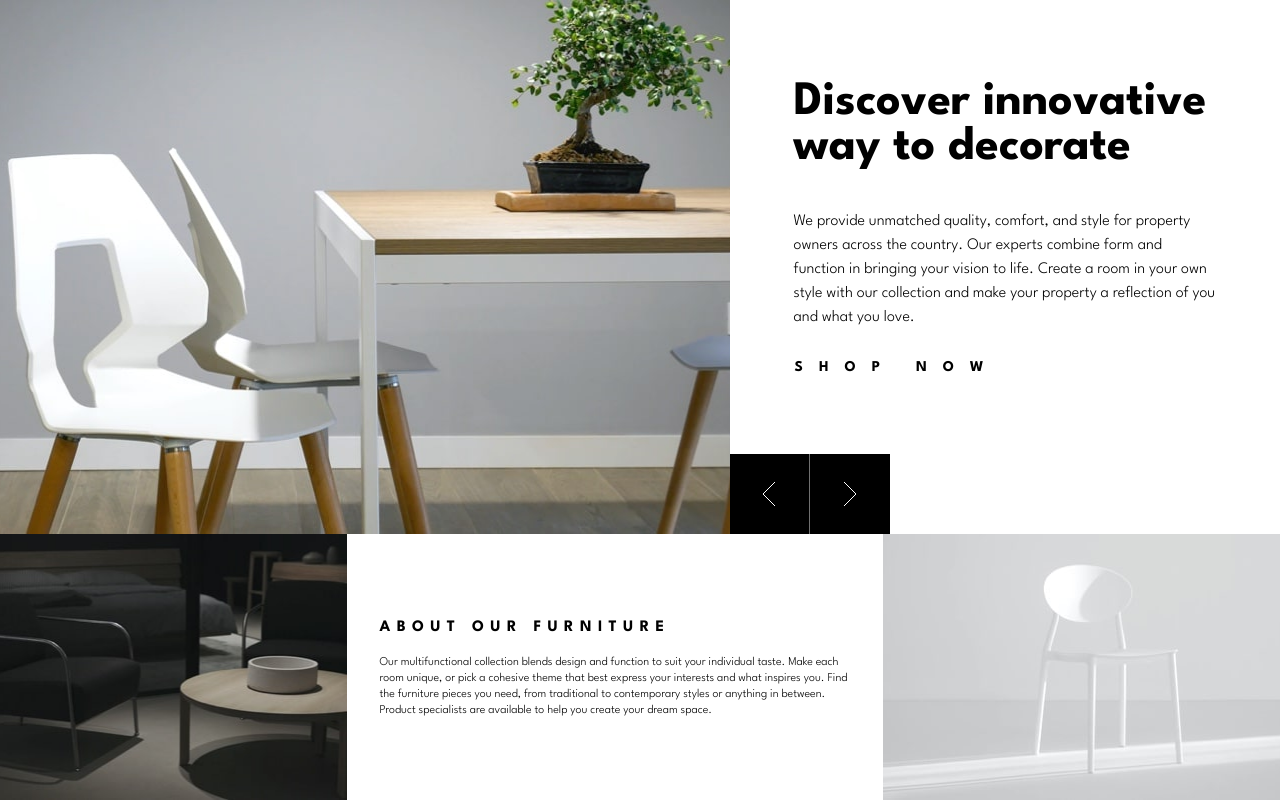
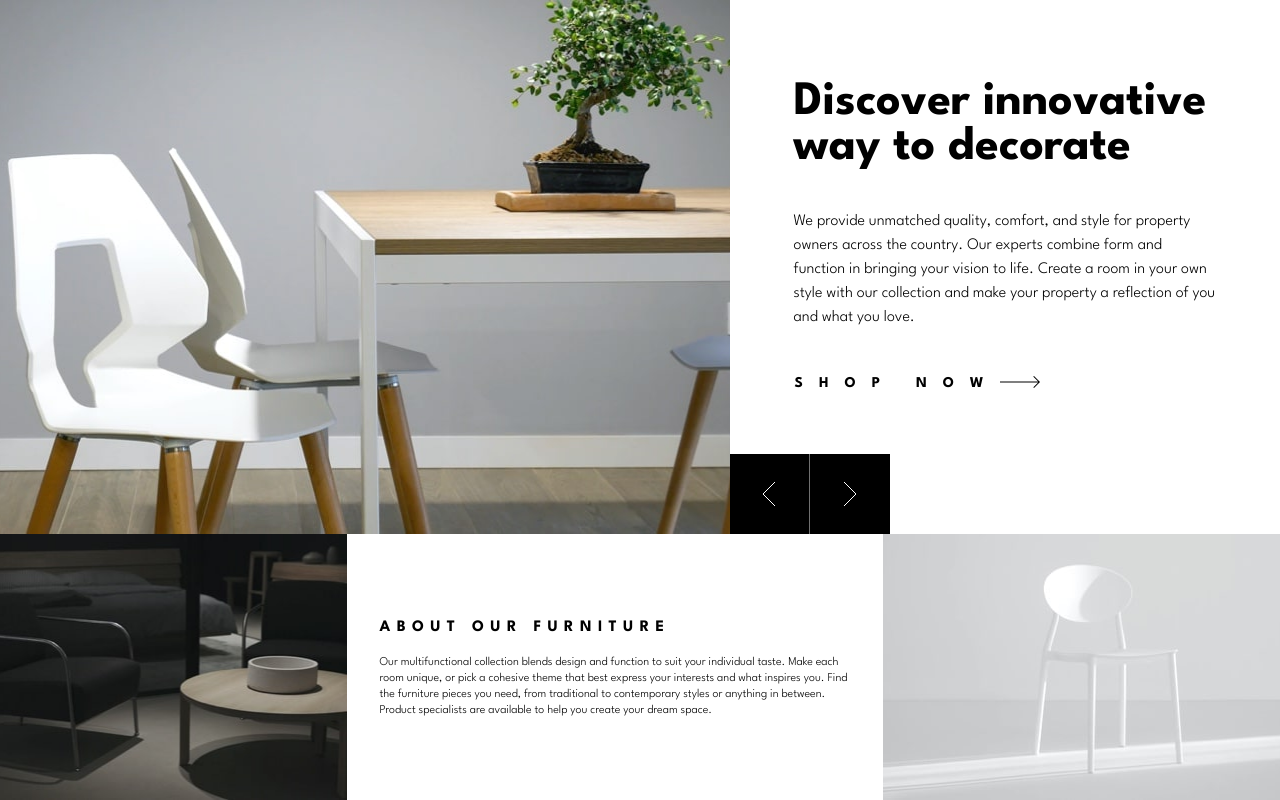
Before and after one commit to esther-ofosu/room-homepage, an Angular app: page /home in a window 1280 px wide. Built offline with nearby package versions, Linux system fonts and the light colour scheme.

Commit message:
shop-now-arrow

```diff
--- a/src/app/side/side.component.css
+++ b/src/app/side/side.component.css
@@ -80,3 +80,13 @@ h3{
     margin-left: 65px;
     margin-top: 30px;
 }
+
+#shop-now-div{
+    display: flex;
+}
+
+img{
+    height: 12px;
+    width: 40px;
+    margin-top: 30px;
+}
--- a/src/app/side/side.component.html
+++ b/src/app/side/side.component.html
@@ -1,15 +1,17 @@
 <section id="side">
   <div id="backg"></div>
   <div id="side-description">
-      <h1>Discover innovative way to decorate</h1>
-      <p>
-        We provide unmatched quality, comfort, and style for property owners
-        across the country. Our experts combine form and function in bringing
-        your vision to life. Create a room in your own style with our collection
-        and make your property a reflection of you and what you love.
-      </p>
+    <h1>Discover innovative way to decorate</h1>
+    <p>
+      We provide unmatched quality, comfort, and style for property owners
+      across the country. Our experts combine form and function in bringing your
+      vision to life. Create a room in your own style with our collection and
+      make your property a reflection of you and what you love.
+    </p>
+    <div id="shop-now-div">
       <h3>SHOP NOW</h3>
-      <img src="" alt="">
+      <img src="/assets/images/Combined-Shape.png" alt="" />
+    </div>
     <div id="small-box">
       <div id="left-arrow"></div>
       <div id="right-arrow"></div>
```
Also changed, not shown: src/assets/images/Combined-Shape.png (renamed from src/assets/images/Combined Shape 2.png).
